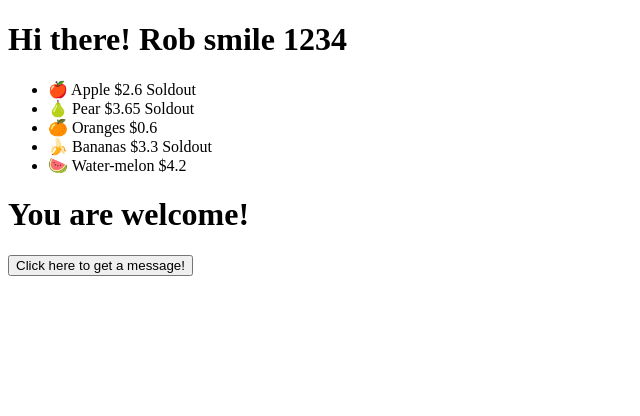
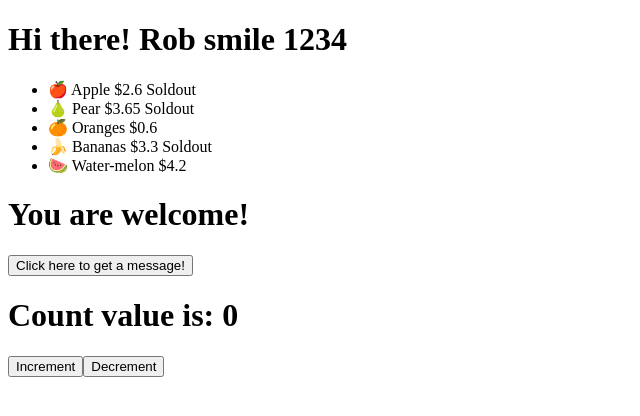
Before and after one commit to MahabirGupta/myReactProject, a React (Vite) app in the folder reactpro/: page / in a window 1280 px wide. Shown: the top 416 px of the page, without its empty margins (0-640 px from the left). Built offline with nearby package versions, Linux system fonts and the light colour scheme.

Commit message:
State in React

```diff
--- a/reactpro/src/App.jsx
+++ b/reactpro/src/App.jsx
@@ -2,6 +2,7 @@
 import Fruits from "./components/Fruits";
 import ConditionalComponent from "./components/ConditionalComponent";
 import Message from "./components/Message";
+import Counter from "./components/Counter";
 
 function App() {
   const seatNumbers = [1, 2, 3, 4];
@@ -25,6 +26,7 @@
       <Fruits />
       <ConditionalComponent />
       <Message />
+      <Counter />
     </div>
   );
 }
--- /dev/null
+++ b/reactpro/src/components/Counter.jsx
@@ -0,0 +1,18 @@
+import { useState } from "react";
+
+export default function Counter() {
+  const [count, setCount] = useState(0); //sets the value of the count variable to be zero
+  function increment() {
+    setCount(count + 1);
+  }
+  function decrement() {
+    setCount(count - 1);
+  }
+  return (
+    <div>
+      <h1>Count value is: {count}</h1>
+      <button onClick={increment}>Increment</button>
+      <button onClick={decrement}>Decrement</button>
+    </div>
+  );
+}
```
